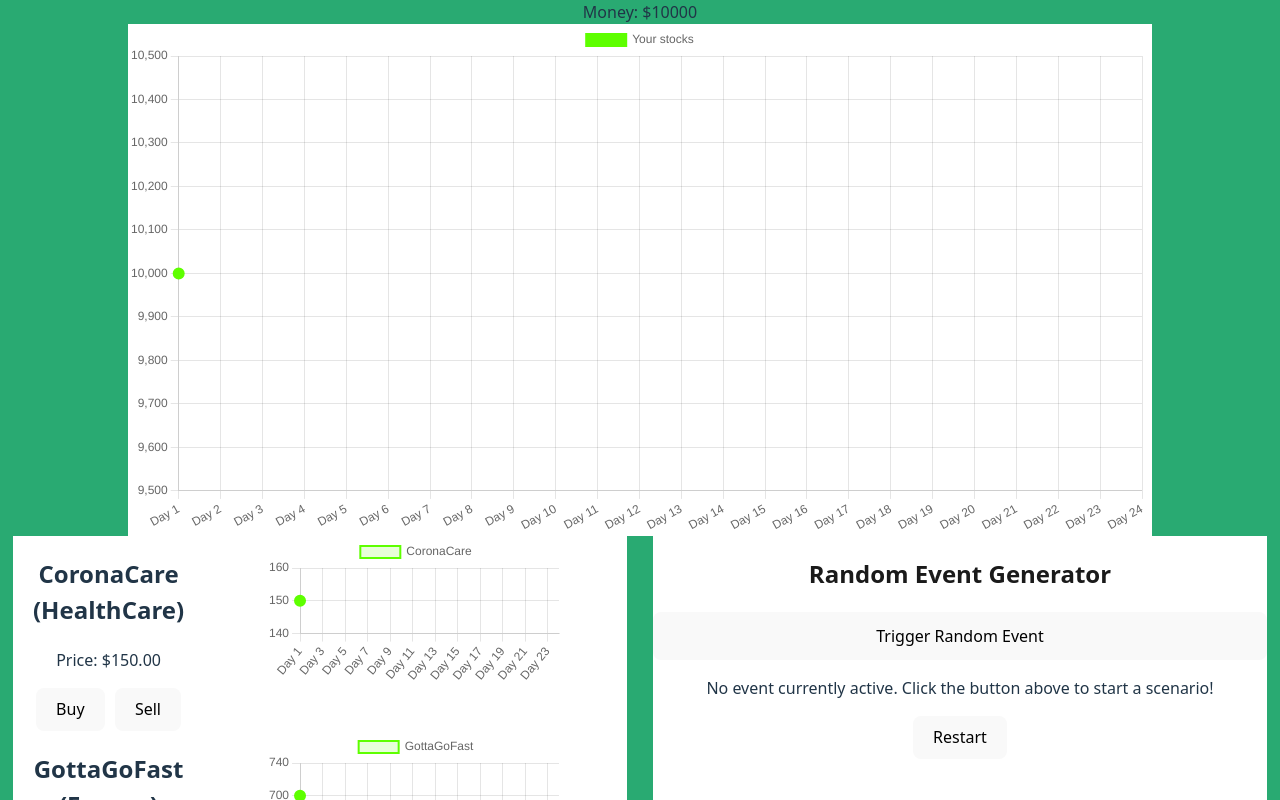
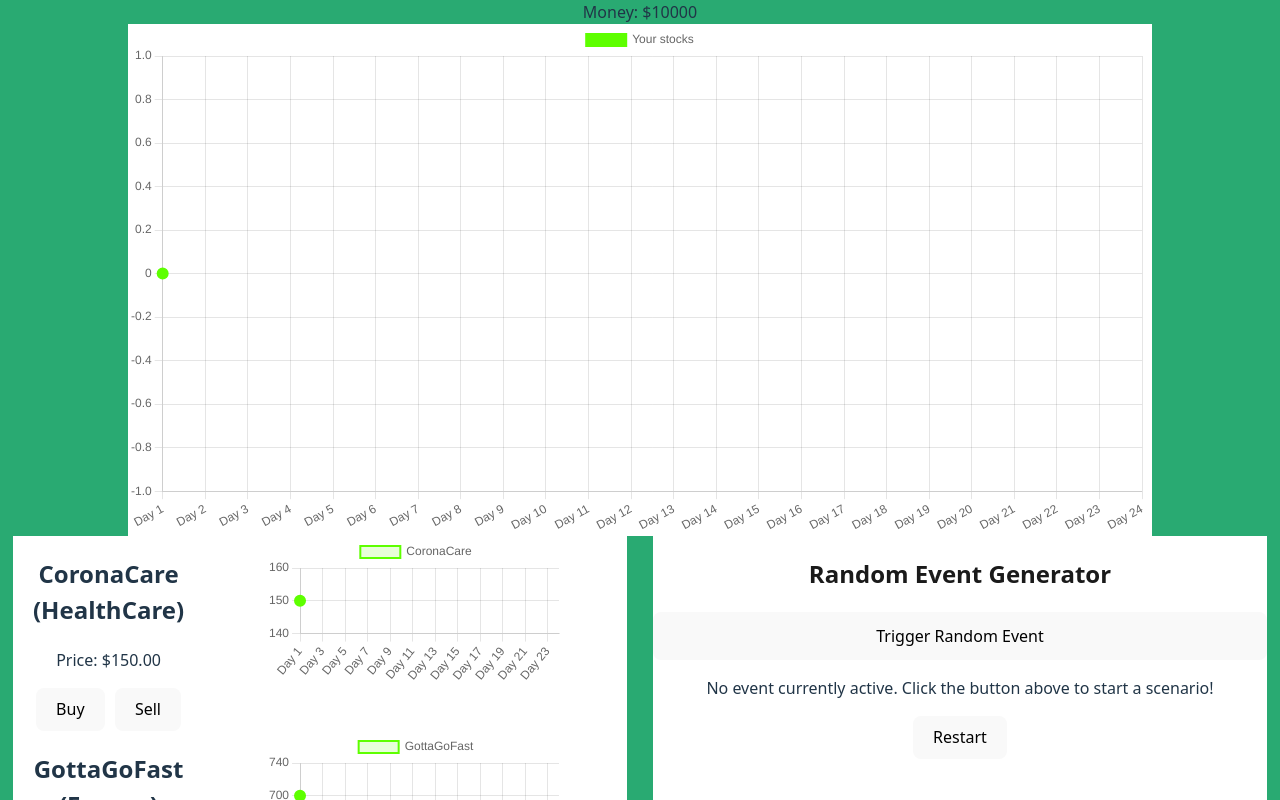
Before and after one commit to williamz2198/HackNYU-2025, a React (Vite) app in the folder win-or-crash/: page / in a window 1280 px wide. Shown: the top 800 px of the page. Built offline with nearby package versions, Linux system fonts and the light colour scheme.

Commit message:
Player stock fix

```diff
--- a/win-or-crash/src/App.jsx
+++ b/win-or-crash/src/App.jsx
@@ -24,7 +24,7 @@ function App() {
   ])
   const [playerStocks,setPlayerStocks] = useState([
     {label: "Your stocks",
-      data:[10000],
+      data:[0],
       borderColor: 'rgba(94, 255, 0, 1)',
       backgroundColor: 'rgba(94, 255, 0, 1)',
     }
@@ -87,7 +87,7 @@ function App() {
     //     }
     //   }
     // }
-    let currMoney = money;
+    let currMoney = 0;
     for(const key in portfolio){
       currMoney+=currStocks[currStocks.findIndex(stock => stock['name'] == key)].currentPrice * portfolio[key].quantity;
     }
```
